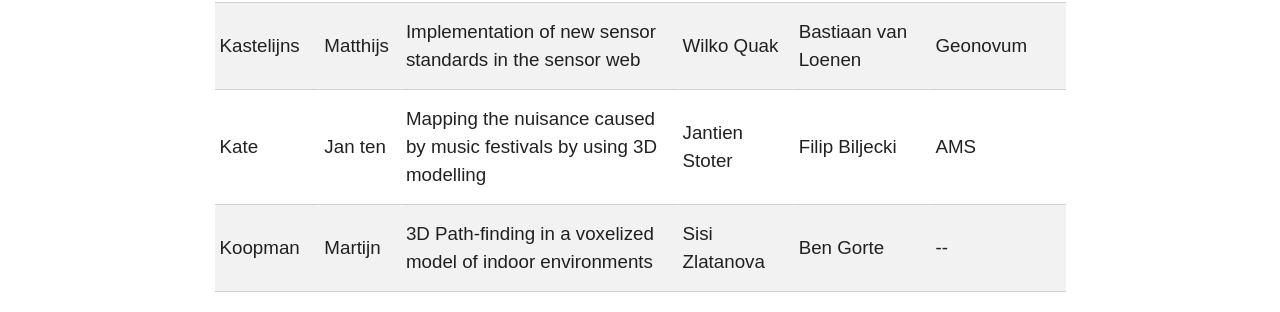
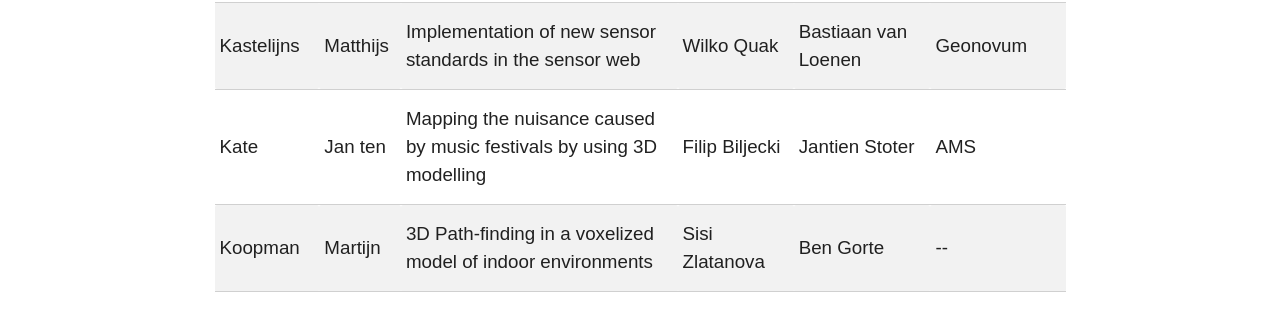
Before and after one commit to tudelft3d/geo2020, a Jekyll site: the page built from inprogress/index.md, in a window 1280 px wide. Shown: the part 732-1044 px from the top of the page. Built offline with Jekyll 4.4.1, drawn with Linux system fonts in a browser that asks for light colours; nearby versions of some CDN libraries.

Commit message:
intro session

```diff
--- a/_data/students_current.yml
+++ b/_data/students_current.yml
@@ -12,8 +12,8 @@
   name: Jan ten
   title: "Mapping the nuisance caused by music festivals by using 3D modelling"
   start: 2015/09
-  mentor1: Jantien Stoter
-  mentor2: Filip Biljecki
+  mentor1: Filip Biljecki
+  mentor2: Jantien Stoter
   company: "AMS"
 
 
```
